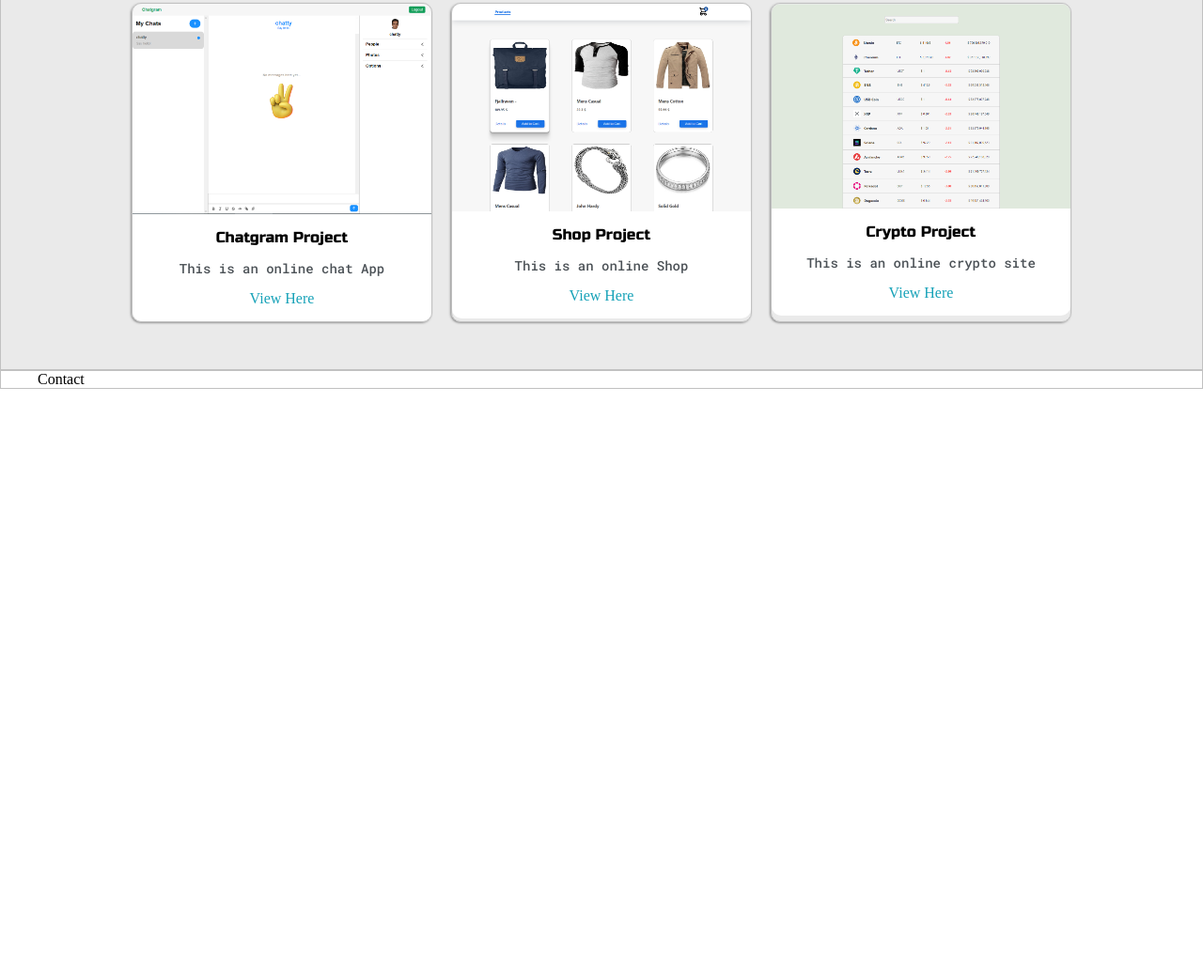
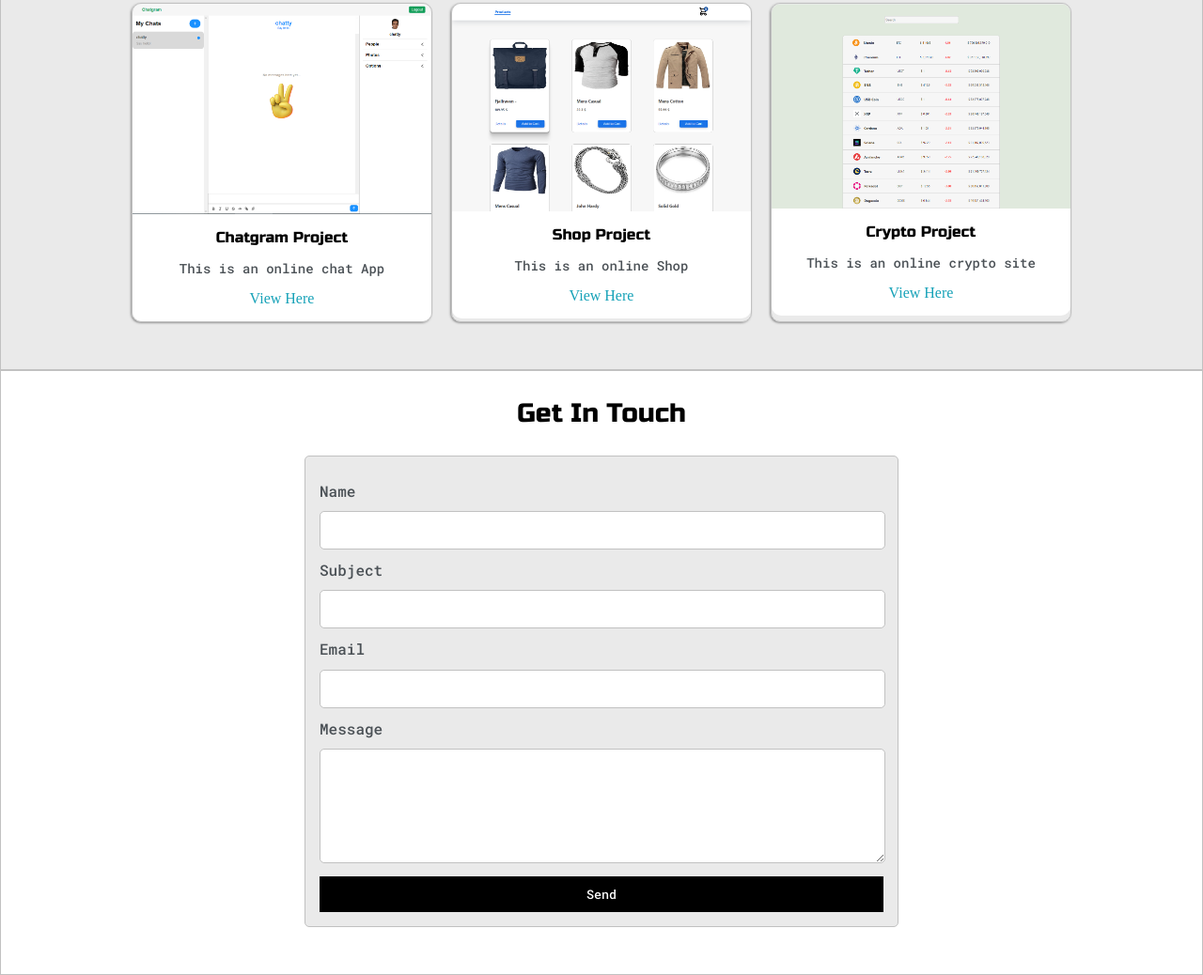
Before and after one commit to MohamadShariat/my_portfolio01, a plain HTML site: page index.html in a window 1280 px wide. Shown: the part 1283-2321 px from the top of the page at 94% size. Before the commit the page ends 1697 px from the top, so only its background shows below. Drawn offline with Linux system fonts and the light colour scheme.

Commit message:
contact me section is created

```diff
--- a/index.html
+++ b/index.html
@@ -125,5 +125,21 @@
   </div>
 </section>
 <section class="s2">
-  <div class="main-container">Contact</div>
+  <div class="main-container">
+    <h3 style="text-align: center;">Get In Touch</h3>
+    <form action="" id="contact-form">
+      <label for="">Name</label>
+      <input class="input-field" type="text" name="name">
+      <label for="">Subject</label>
+      <input class="input-field" type="text" name="subject">
+      <label for="">Email</label>
+      <input class="input-field" type="text" name="email">
+      <label for="">Message</label>
+      <textarea class="input-field" name="message"></textarea>
+
+      <input id="submit-btn" type="submit" value="Send">
+    </form>
+
+
+  </div>
 </section>
--- a/styles.css
+++ b/styles.css
@@ -11,6 +11,8 @@
 
   --previewBg: rgb(251, 249, 243, 0.8);
   --previewShadow: #f0ead6;
+
+  --buttonColor: black;
 }
 
 /* *{
@@ -339,6 +341,46 @@ h6 {
   color: #4b5156;
   font-size: 14px;
 }
+
+#contact-form {
+  display: block;
+  max-width: 600px;
+  margin: 0 auto;
+  border: 1px solid var(--borderColor);
+  padding: 15px;
+  border-radius: 5px;
+  background-color: var(--mainColor);
+  margin-bottom: 50px;
+}
+
+#contact-form label {
+  line-height: 2.7em;
+}
+
+#contact-form textarea {
+  min-height: 100px;
+  font-size: 14px;
+}
+
+.input-field {
+  width: 100%;
+  padding: 10px 0;
+  background-color: var(--secondarycolor);
+  border-radius: 5px;
+  border: 1px solid var(--borderColor);
+  font-size: 14px;
+}
+
+#submit-btn {
+  margin-top: 10px;
+  width: 100%;
+  padding-top: 10px;
+  padding-bottom: 10px;
+  color: #fff;
+  background-color: var(--buttonColor);
+  border: none;
+}
+
 /* media */
 
 @media screen and (max-width: 1200px) {
```
